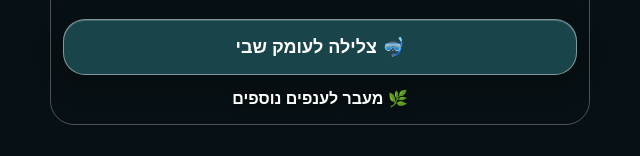
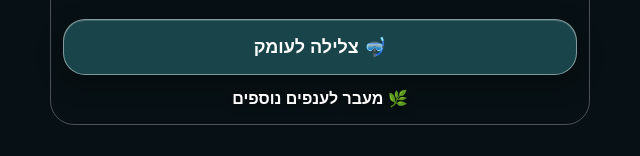
Before and after one commit to prsthsbw9-dev/parasha-site, a plain HTML site: page personal-message.html in a window 1280 px wide. Shown: the part 1151-1307 px from the top of the page, 320-960 px from the left. Drawn offline with Linux system fonts and the light colour scheme.

Commit message:
Update personal-message.html

```diff
--- a/personal-message.html
+++ b/personal-message.html
@@ -299,7 +299,7 @@
       </div>
 
       <button class="send-btn" id="generateBtn">
-        🤿 צלילה לעומק שבי
+        🤿 צלילה לעומק
       </button>
 
       <a class="back-link" href="aliyah-gate.html">🌿 מעבר לענפים נוספים</a>
```
